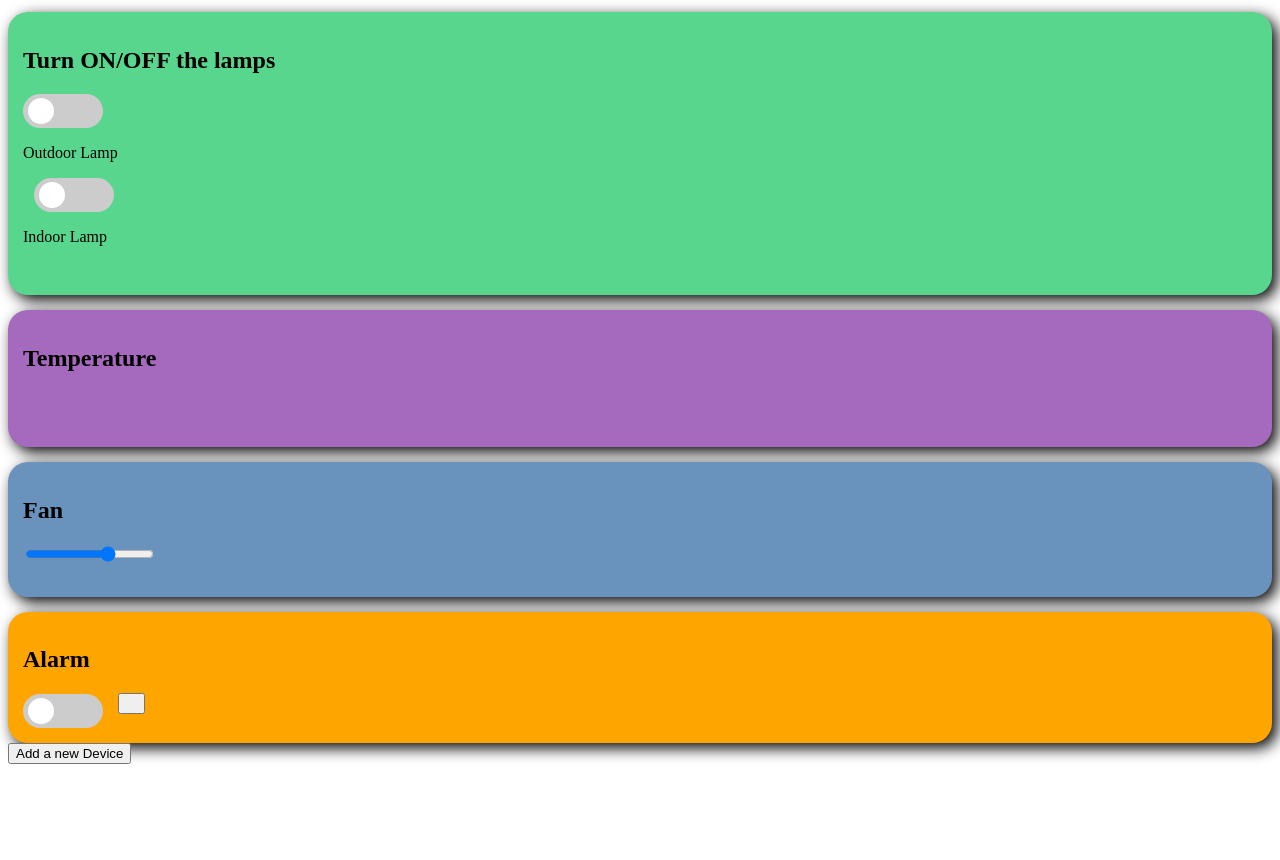
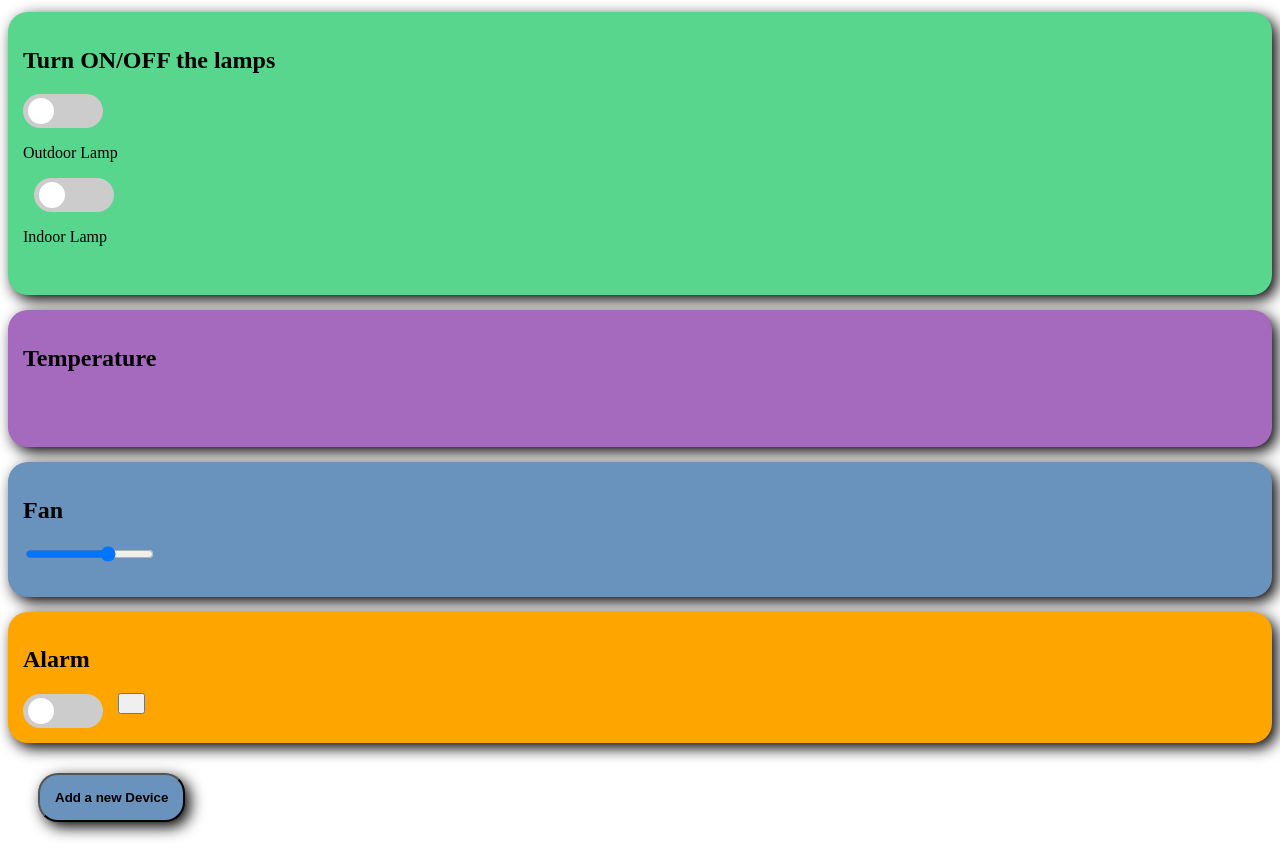
Before and after one commit to Lukkah123/web_unit, a website: page index.html in a window 1280 px wide. Shown: the part 91-951 px from the top of the page. Before the commit the page ends 863 px from the top, so only its background shows below. Drawn offline with Linux system fonts and the light colour scheme.

Commit message:
Fixed bug on button to add device and made desgin look better

```diff
--- a/index.html
+++ b/index.html
@@ -77,7 +77,7 @@
         </div>
     </div>
 
-    <input type="button" onclick="location.href='/addDevice.html';" value="Add a new Device" />
+    <input type="button" class="newDeviceTeleporter" onclick="location.href='addDevice.html'" value="Add a new Device" />
 
 </div>
 </body>
--- a/styles.css
+++ b/styles.css
@@ -149,3 +149,12 @@ form{
     padding: 15px 15px;
     font-weight: bold;
 }
+
+.newDeviceTeleporter{
+    margin: 30px;
+    background-color:#6992bd;
+    border-radius: 20px;
+    box-shadow: 5px 5px 15px black;
+    padding: 15px 15px;
+    font-weight: bold;
+}
```
